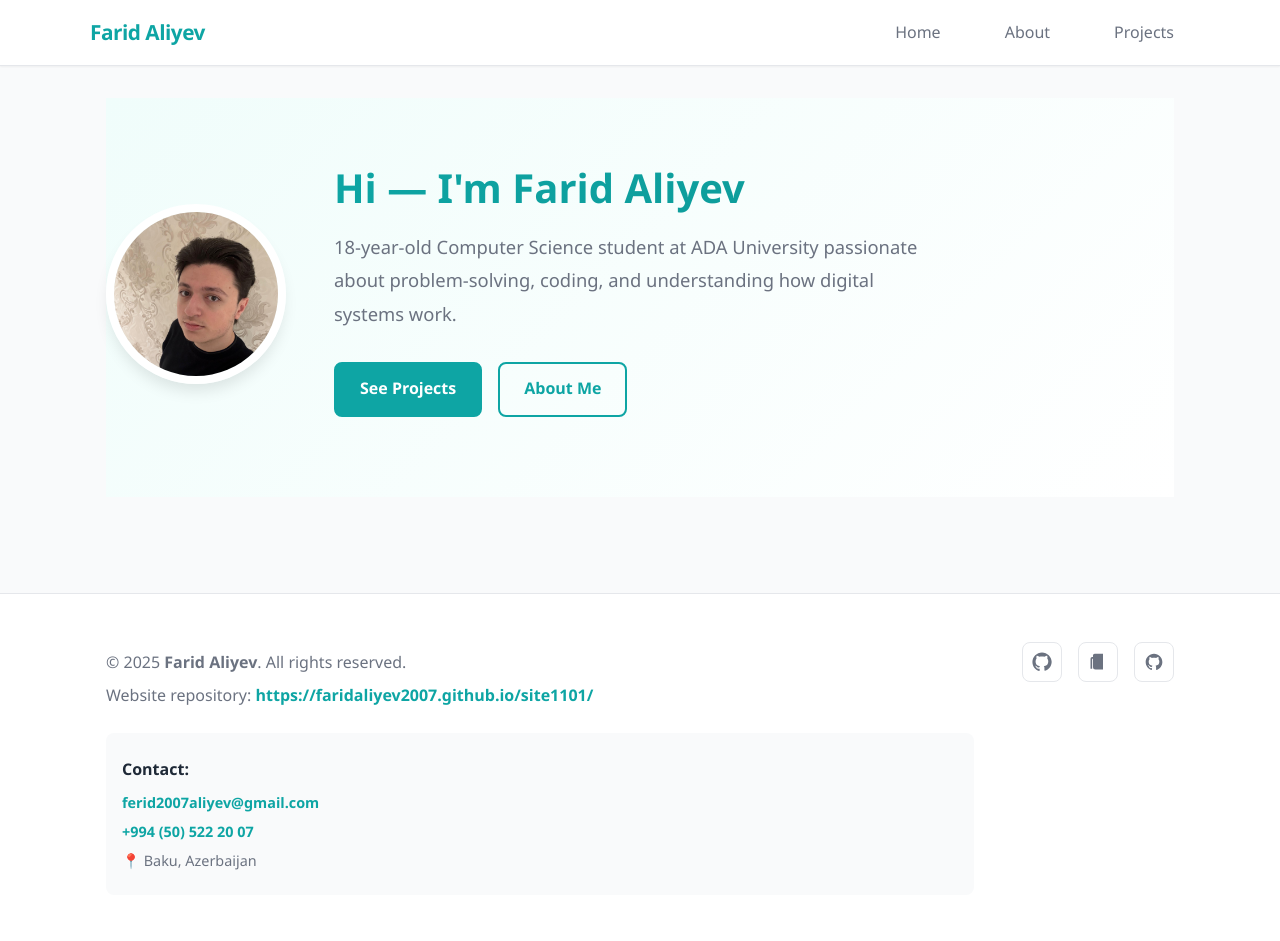
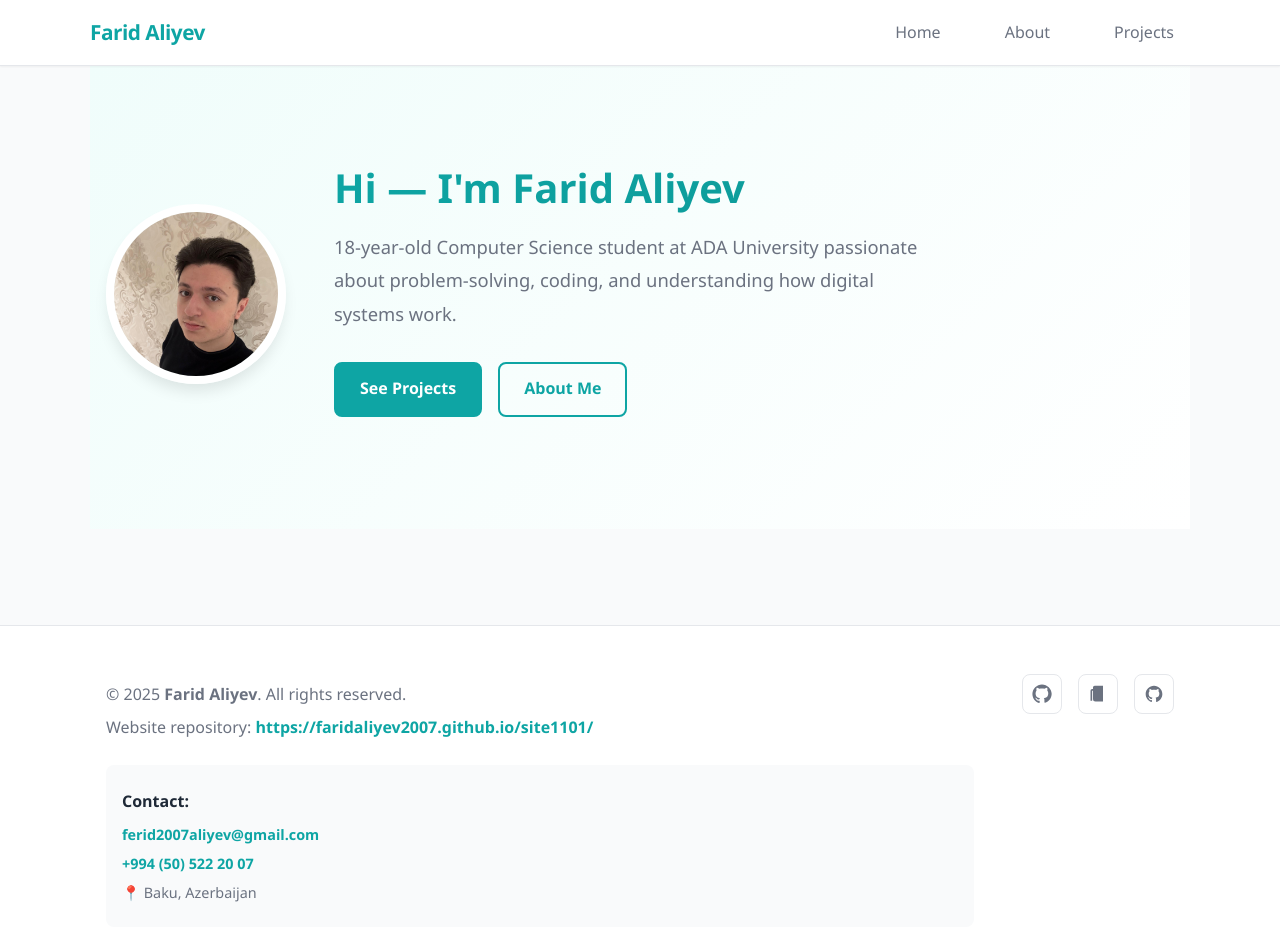
Before and after one commit to faridaliyev2007/site1101, a Jekyll site: the page built from index.html, in a window 1280 px wide and 975 px high. Shown: the top 941 px of the window. Built offline with Jekyll 4.4.1, drawn with Linux system fonts in a browser that asks for light colours.

Commit message:
Fix home page button links and gradient background styling

```diff
--- a/css/style.css
+++ b/css/style.css
@@ -37,7 +37,7 @@
 .hamburger::after{top:8px}
 
 /* HERO */
-.page-home{background:linear-gradient(135deg, #f0fdfb 0%, #ffffff 100%)}
+.page-home{background:linear-gradient(135deg, #f0fdfb 0%, #ffffff 100%);margin:-2rem -1rem 0 -1rem;padding:2rem 1rem}
 .hero{display:flex;gap:3rem;align-items:center;padding:4rem 0}
 .hero-left{flex:0 0 180px}
 .profile-photo{width:180px;height:180px;object-fit:cover;border-radius:50%;border:8px solid var(--bg-secondary);box-shadow:var(--shadow-lg);transition:transform 0.3s ease}
--- a/index.html
+++ b/index.html
@@ -14,8 +14,8 @@
       <h1>Hi — I'm <span class="replace-me">Farid Aliyev</span></h1>
       <p class="lead">18-year-old Computer Science student at ADA University passionate about problem-solving, coding, and understanding how digital systems work.</p>
       <p class="cta-row">
-        <a class="btn" href="/projects.html">See Projects</a>
-        <a class="btn ghost" href="/about.html">About Me</a>
+        <a class="btn" href="{{ site.baseurl }}/projects.html">See Projects</a>
+        <a class="btn ghost" href="{{ site.baseurl }}/about.html">About Me</a>
       </p>
     </div>
   </section>
```
